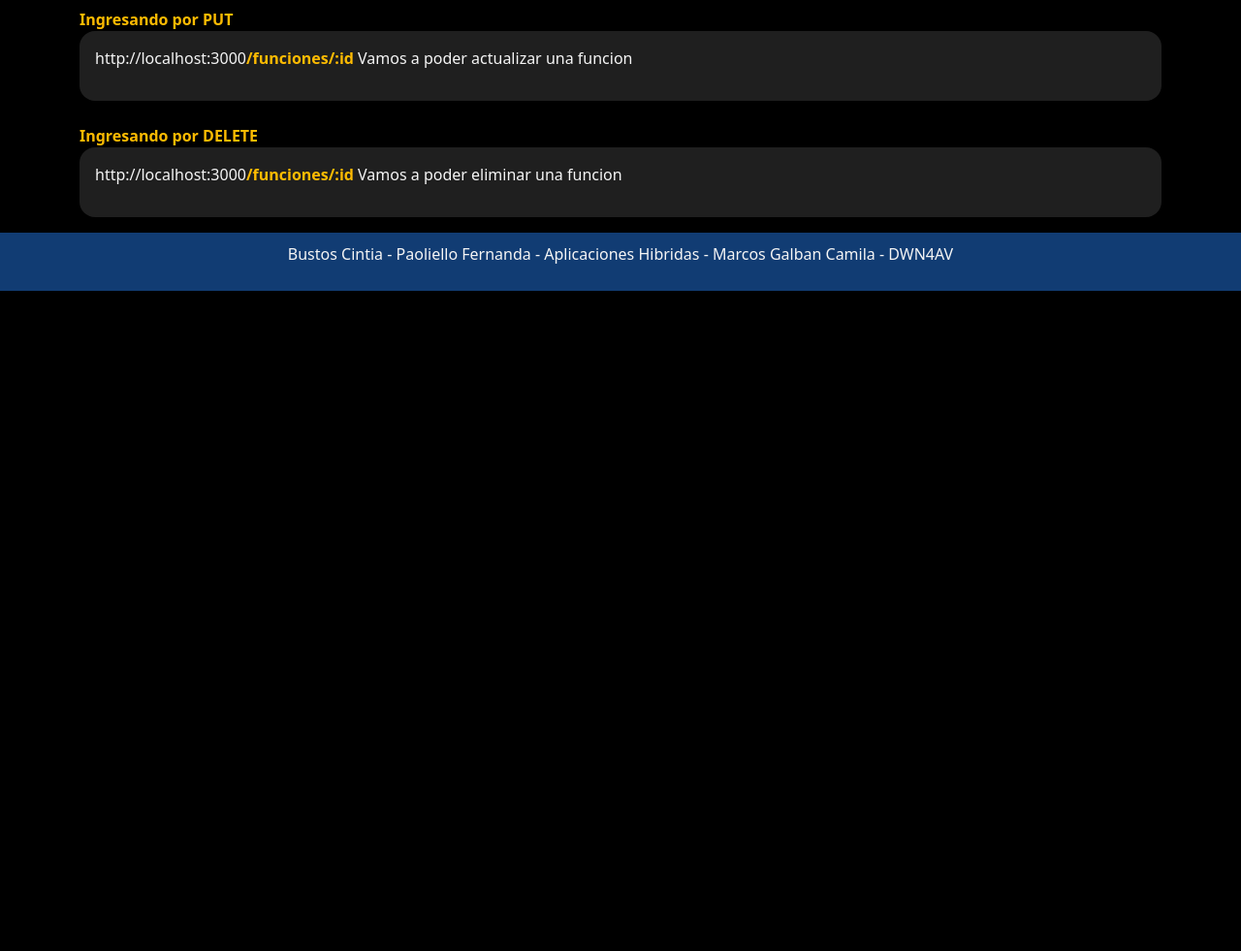
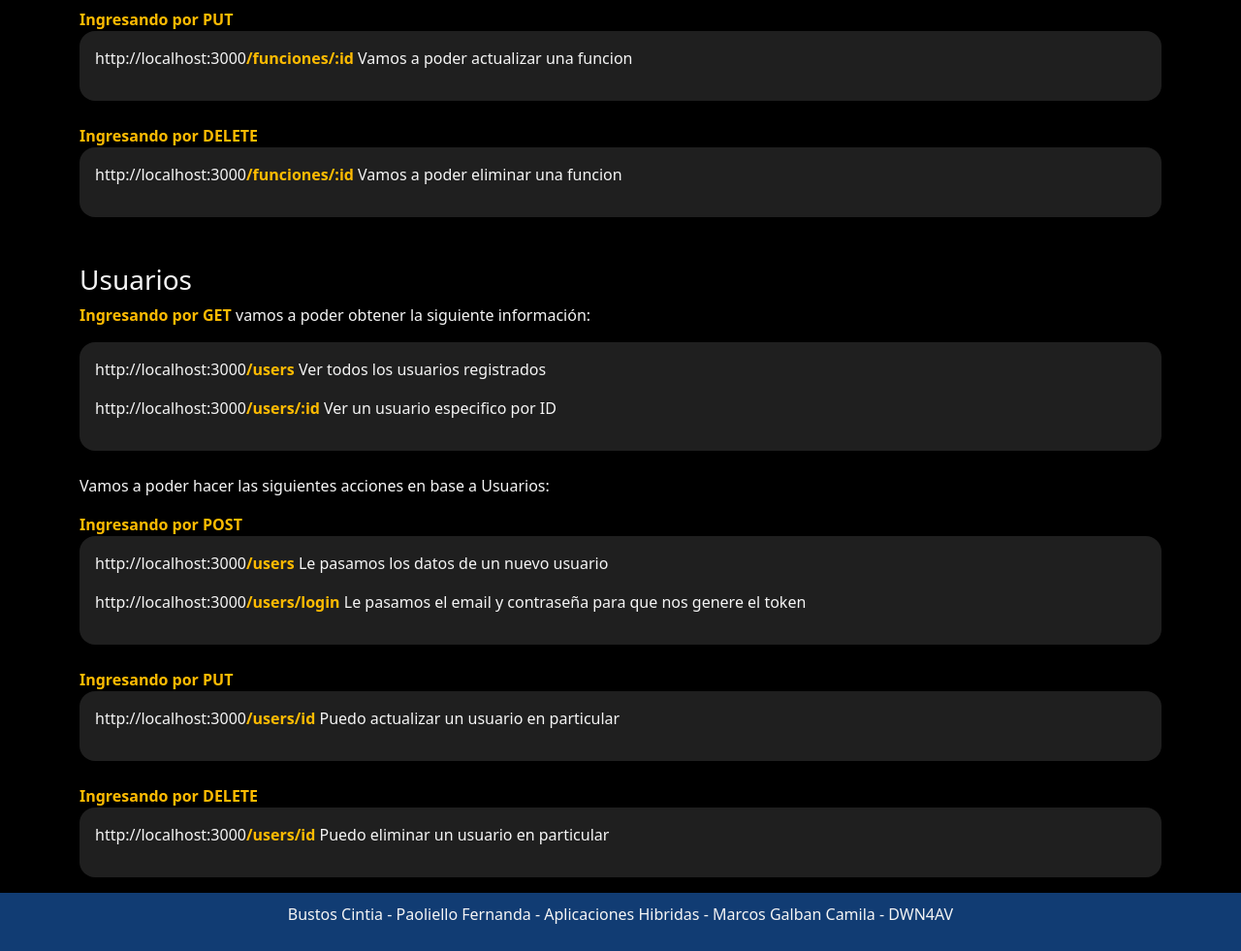
Before and after one commit to fernandapao/hibradas-parcial-bustos-paoliello, a website: page public/documentacion.html in a window 1280 px wide. Shown: the part 1368-2349 px from the top of the page at 97% size. Before the commit the page ends 1668 px from the top, so only its background shows below. Drawn offline with nearby package versions, Linux system fonts and the light colour scheme.

Commit message:
Documentación armada y actualizada

```diff
--- a/public/documentacion.html
+++ b/public/documentacion.html
@@ -53,7 +53,7 @@
             <br>
             <div><!-- NOVEDADES -->
                 <h3>Novedades</h3>
-                <p>Ingresando por GET vamos a poder obtener la siguiente información:</p>
+                <p><span class="url">Ingresando por GET</span> vamos a poder obtener la siguiente información:</p>
                 <div class="codigo">
                     <p>http://localhost:3000<span class="url">/novedades</span> Redirige al json con todas las novedades
                     </p>
@@ -77,7 +77,8 @@
                 <br>
                 <span class="url">Ingresando por PUT</span>
                 <div class="codigo">
-                    <p>http://localhost:3000<span class="url">/novedades/:id</span> Vamos a poder actualizar una novedad</p>
+                    <p>http://localhost:3000<span class="url">/novedades/:id</span> Vamos a poder actualizar una novedad
+                    </p>
                 </div>
                 <br>
                 <span class="url">Ingresando por DELETE</span>
@@ -87,13 +88,16 @@
                 </div>
             </div>
 
-            <div class="mt-5"><!-- NOVEDADES -->
+            <div class="mt-5"><!-- FUNCIONES -->
                 <h3>Funciones</h3>
-                <p>Ingresando por GET vamos a poder obtener la siguiente información:</p>
+                <p><span class="url">Ingresando por GET</span> vamos a poder obtener la siguiente información:</p>
                 <div class="codigo">
-                    <p>http://localhost:3000<span class="url">/funciones</span> Redirige al json con todas las funciones</p>
-                    <p>http://localhost:3000<span class="url">/funciones/:id</span> Lleva al json con la funcion especifica de ese id</p>
-                    <p>http://localhost:3000<span class="url">/funciones/buscar/funcion</span> Vamos a poder filtrar las funciones por el nombre</p>
+                    <p>http://localhost:3000<span class="url">/funciones</span> Redirige al json con todas las funciones
+                    </p>
+                    <p>http://localhost:3000<span class="url">/funciones/:id</span> Lleva al json con la funcion
+                        especifica de ese id</p>
+                    <p>http://localhost:3000<span class="url">/funciones/buscar/funcion</span> Vamos a poder filtrar las
+                        funciones por el nombre</p>
                 </div>
                 <br>
                 <p>Vamos a poder hacer las siguientes acciones en base a Funciones:</p>
@@ -105,12 +109,43 @@
                 <br>
                 <span class="url">Ingresando por PUT</span>
                 <div class="codigo">
-                    <p>http://localhost:3000<span class="url">/funciones/:id</span> Vamos a poder actualizar una funcion</p>
+                    <p>http://localhost:3000<span class="url">/funciones/:id</span> Vamos a poder actualizar una funcion
+                    </p>
                 </div>
                 <br>
                 <span class="url">Ingresando por DELETE</span>
                 <div class="codigo">
-                    <p>http://localhost:3000<span class="url">/funciones/:id</span> Vamos a poder eliminar una funcion</p>
+                    <p>http://localhost:3000<span class="url">/funciones/:id</span> Vamos a poder eliminar una funcion
+                    </p>
+                </div>
+            </div>
+
+            <div class="mt-5"><!-- USUARIOS -->
+                <h3>Usuarios</h3>
+                <p><span class="url">Ingresando por GET</span> vamos a poder obtener la siguiente información:</p>
+                <div class="codigo">
+                    <p>http://localhost:3000<span class="url">/users</span> Ver todos los usuarios registrados</p>
+                    <p>http://localhost:3000<span class="url">/users/:id</span> Ver un usuario especifico por ID</p>
+                </div>
+                <br>
+                <p>Vamos a poder hacer las siguientes acciones en base a Usuarios:</p>
+                <span class="url">Ingresando por POST</span>
+                <div class="codigo">
+                    <p>http://localhost:3000<span class="url">/users</span> Le pasamos los datos de un nuevo usuario</p>
+                    <p>http://localhost:3000<span class="url">/users/login</span> Le pasamos el email y contraseña para
+                        que nos genere el token</p>
+                </div>
+                <br>
+                <span class="url">Ingresando por PUT</span>
+                <div class="codigo">
+                    <p>http://localhost:3000<span class="url">/users/id</span> Puedo actualizar un usuario en particular
+                    </p>
+                </div>
+                <br>
+                <span class="url">Ingresando por DELETE</span>
+                <div class="codigo">
+                    <p>http://localhost:3000<span class="url">/users/id</span> Puedo eliminar un usuario en particular
+                    </p>
                 </div>
             </div>
         </div>
```
